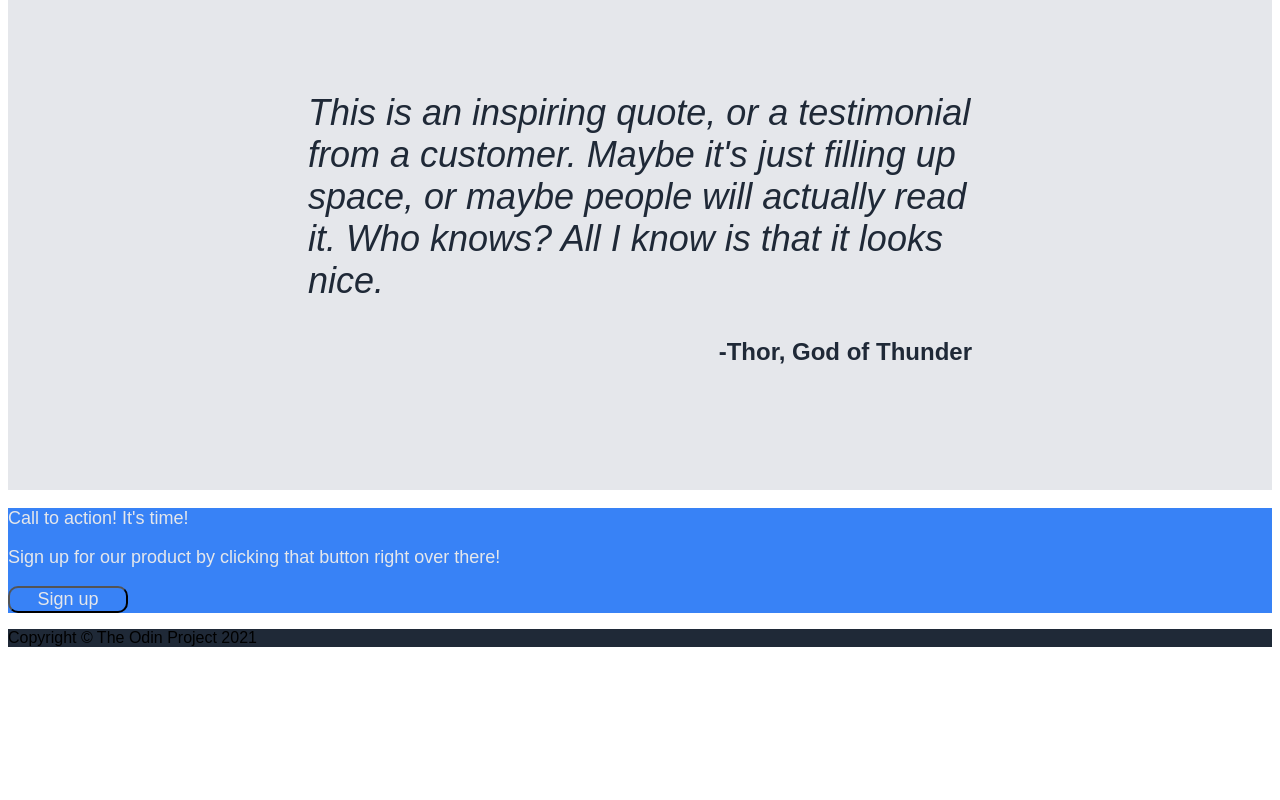
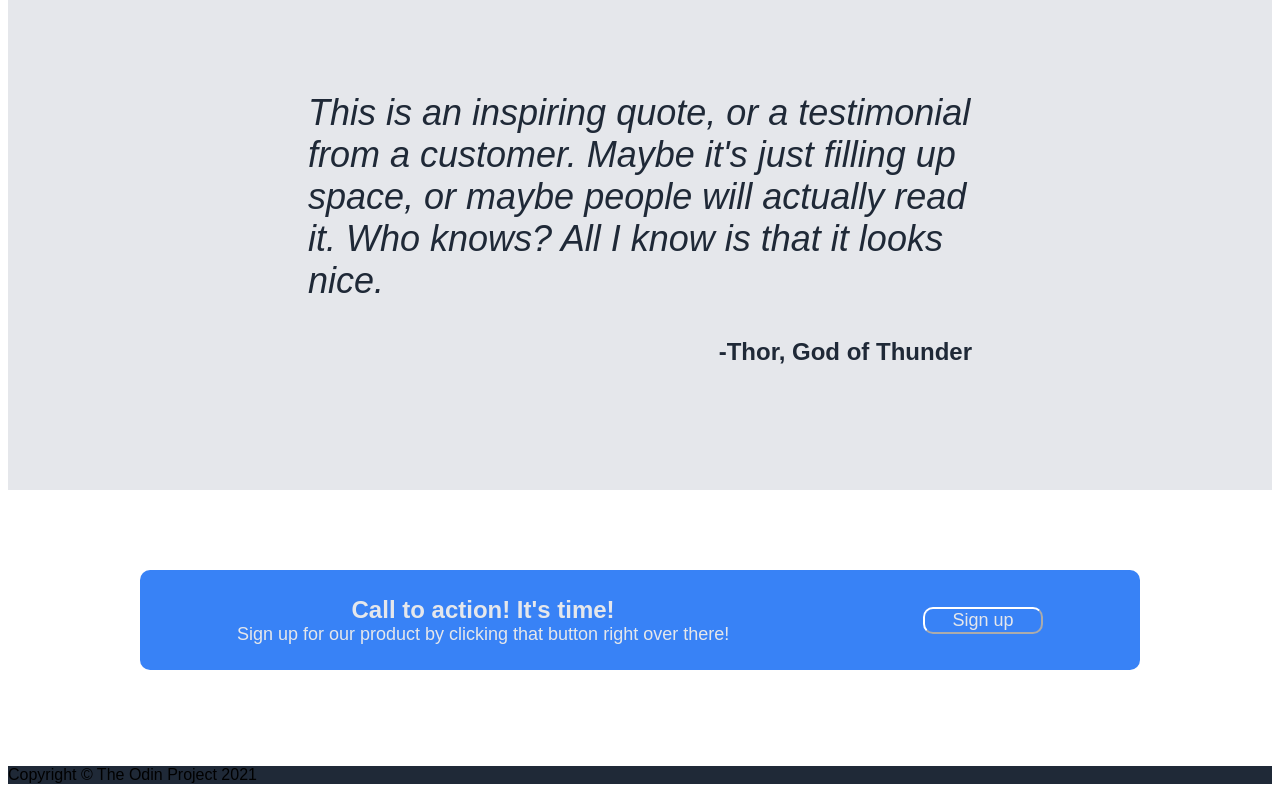
Before and after one commit to JackFretwell/odin-landing-page, a plain HTML site: page index.html in a window 1280 px wide. Shown: the part 1051-1851 px from the top of the page. Before the commit the page ends 1714 px from the top, so only its background shows below. Drawn offline with Linux system fonts and the light colour scheme.

Commit message:
formatting complete on the sign-up button section

```diff
--- a/index.html
+++ b/index.html
@@ -53,10 +53,14 @@
             <p id = "quoted">-Thor, God of Thunder</p>
         </div>
 
-        <div class = "sign-up">
-            <p class = "secondary-text" id = first-line>Call to action! It's time!</p>
-            <p class = "secondary-text"  id = "second-line">Sign up for our product by clicking that button right over there!</p>
-            <button  class = "secondary-text"  id = "sign-up-2">Sign up</button>
+        <div class = "container">
+            <div class = "sign-up">
+                <div class = "sign-up-text">
+                    <p class = "secondary-text" id = first-line>Call to action! It's time!</p>
+                    <p class = "secondary-text"  id = "second-line">Sign up for our product by clicking that button right over there!</p>
+                </div>
+                <button class = "secondary-text"  id = "sign-up-2">Sign up</button>
+            </div>
         </div>
 
         <div class = "footer">
--- a/styles.css
+++ b/styles.css
@@ -45,8 +45,9 @@ img{
 
 .img-row{
     display:flex;
-    justify-content: space-evenly;
+    justify-content: center;
     padding-bottom: 70px;
+    gap:40px;
 }
 
 .row-image{
@@ -82,6 +83,7 @@ button{
     background-color:#3882F6;
     width: 120px;
     border-radius: 10px;
+    border-color:white;
 }
 
 #information-header{
@@ -109,6 +111,43 @@ button{
     justify-content: flex-end;
 }
 
+.container{
+    padding-top: 80px;
+    padding-bottom: 80px;
+    display:flex;
+    justify-content: center;
+    align-items: center;
+}
+
 .sign-up{
-    background-color:#3882F6;
+    display:flex;
+    background-color: #3882F6;
+    width: 1000px;
+    height:100px;
+    border-radius: 10px;
+    justify-content: space-around;
+    align-items: center;
 }
+
+.sign-up-text{
+    display:flex;
+    flex-direction: column;
+    align-items: center;
+    justify-content: center;
+}
+
+#first-line{
+    font-size:24px;
+    font-weight: 900;
+    margin:0;
+}
+
+#second-line{
+    margin:0;
+}
+
+
+.sign-up-2{
+    width:80px;
+    height:40px;
+}
```
